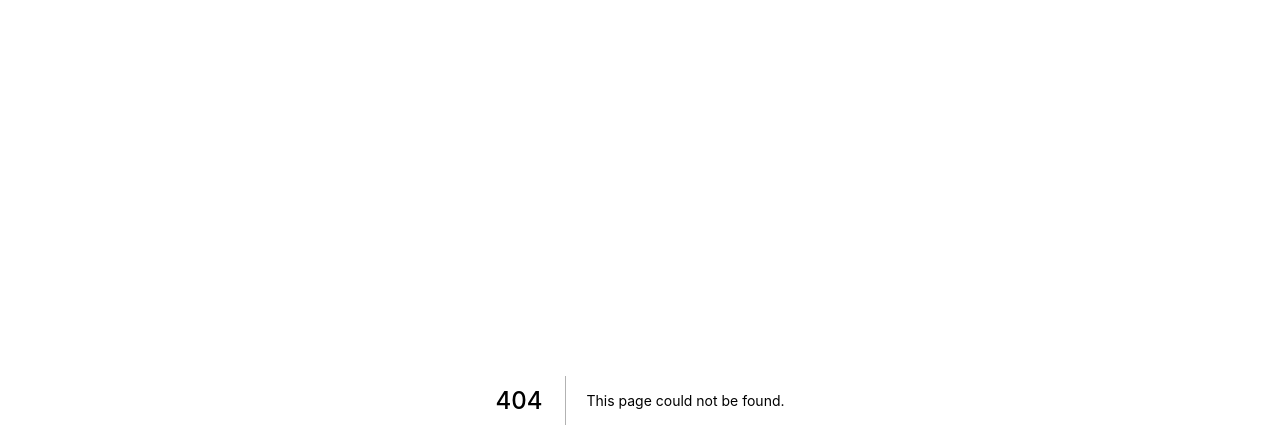
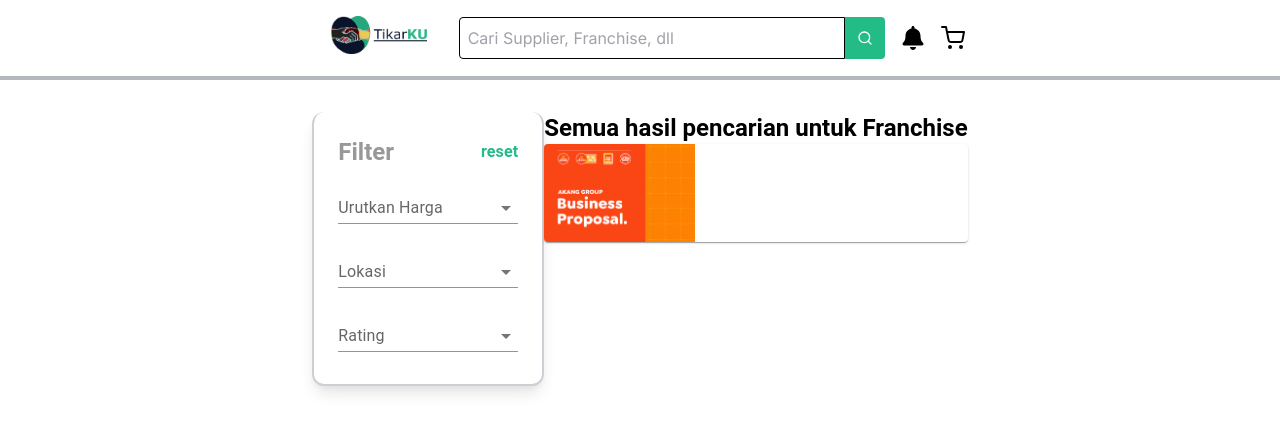
Before and after one commit to lordronz-archive/tikar-ku, a Next.js app: page /franchise in a window 1280 px wide. Before the commit this address had no page. Shown: the top 448 px of the page. Built offline with nearby package versions, Linux system fonts and the light colour scheme.

Commit message:
feat: Add search result

```diff
--- a/src/components/Menu.tsx
+++ b/src/components/Menu.tsx
@@ -8,7 +8,7 @@
 
 const Card = ({ src, alt }: { src: StaticImageData, alt: string }) => {
   return (
-    <div className='flex flex-col items-center justify-center w-60 h-60 border rounded-xl border-vblack border-b-2 border-r-2 border-l-2 border-t-0 shadow-lg border-opacity-20 cursor-pointer mb-4'>
+    <div className='flex flex-col items-center justify-center md:w-60 md:h-60 w-24 h-24 border rounded-xl border-vblack border-b-2 border-r-2 border-l-2 border-t-0 shadow-lg border-opacity-20 cursor-pointer mb-4'>
       <div className='flex justify-center items-center p-4'>
         <Image src={src} alt={alt} />
       </div>
--- /dev/null
+++ b/src/components/SearchResult.tsx
@@ -0,0 +1,26 @@
+import Box from '@mui/material/Box';
+import Card from '@mui/material/Card';
+import CardMedia from '@mui/material/CardMedia';
+import Typography from '@mui/material/Typography';
+
+const SearchResult = () => {
+  return (
+    <div>
+      <Typography variant='h5'>
+        <Box fontWeight='fontWeightBold'>
+          Semua hasil pencarian untuk Franchise
+        </Box>
+      </Typography>
+      <Card sx={{ display: 'flex' }}>
+        <CardMedia
+          component="img"
+          sx={{ width: 151 }}
+          image="/search-1.png"
+          alt="Live from space album cover"
+        />
+      </Card>
+    </div>
+  );
+};
+
+export default SearchResult;
--- /dev/null
+++ b/src/components/form/Filter.tsx
@@ -0,0 +1,91 @@
+import Box from '@mui/material/Box';
+import FormControl from '@mui/material/FormControl';
+import InputLabel from '@mui/material/InputLabel';
+import MenuItem from '@mui/material/MenuItem';
+import Select, { SelectChangeEvent } from '@mui/material/Select';
+import Typography from '@mui/material/Typography';
+import { useState } from 'react';
+
+const Filter = () => {
+  const [harga, setHarga] = useState('');
+
+  const handleChange = (event: SelectChangeEvent) => {
+    setHarga(event.target.value);
+  };
+
+  return (
+    <div className='p-6 border rounded-xl border-vblack border-b-2 border-r-2 border-l-2 border-t-0 shadow-lg border-opacity-20'>
+      <div className='flex items-center justify-between'>
+        <Typography variant='h5'>
+          <Box fontWeight='fontWeightBold' color='#989898'>
+            Filter
+          </Box>
+        </Typography>
+        <Typography>
+          <Box fontWeight='fontWeightBold' className='text-vgreen cursor-pointer hover:underline'>
+            reset
+          </Box>
+        </Typography>
+      </div>
+      <div>
+        <FormControl variant="standard" sx={{ my: 1, minWidth: 180 }}>
+          <InputLabel id="demo-simple-select-standard-label">Urutkan Harga</InputLabel>
+          <Select
+            labelId="demo-simple-select-standard-label"
+            id="demo-simple-select-standard"
+            value={harga}
+            onChange={handleChange}
+            label="Urutkan Harga"
+          >
+            <MenuItem value="">
+              <em>None</em>
+            </MenuItem>
+            <MenuItem value={10}>Ten</MenuItem>
+            <MenuItem value={20}>Twenty</MenuItem>
+            <MenuItem value={30}>Thirty</MenuItem>
+          </Select>
+        </FormControl>
+      </div>
+      <div>
+        <FormControl variant="standard" sx={{ my: 1, minWidth: 180 }}>
+          <InputLabel id="demo-simple-select-standard-label">Lokasi</InputLabel>
+          <Select
+            labelId="demo-simple-select-standard-label"
+            id="demo-simple-select-standard"
+            value={harga}
+            onChange={handleChange}
+            label="Lokasi"
+          >
+            <MenuItem value="">
+              <em>None</em>
+            </MenuItem>
+            <MenuItem value={10}>Ten</MenuItem>
+            <MenuItem value={20}>Twenty</MenuItem>
+            <MenuItem value={30}>Thirty</MenuItem>
+          </Select>
+        </FormControl>
+      </div>
+      <div>
+        <FormControl variant="standard" sx={{ my: 1, minWidth: 180 }}>
+          <InputLabel id="demo-simple-select-standard-label">Rating</InputLabel>
+          <Select
+            labelId="demo-simple-select-standard-label"
+            id="demo-simple-select-standard"
+            value={harga}
+            onChange={handleChange}
+            label="Rating"
+          >
+            <MenuItem value="">
+              <em>None</em>
+            </MenuItem>
+            <MenuItem value={10}>Ten</MenuItem>
+            <MenuItem value={20}>Twenty</MenuItem>
+            <MenuItem value={30}>Thirty</MenuItem>
+          </Select>
+        </FormControl>
+      </div>
+    </div>
+  );
+};
+
+export default Filter;
--- a/src/components/form/Input.tsx
+++ b/src/components/form/Input.tsx
@@ -4,7 +4,7 @@
   return (
     <div className='flex w-4/12'>
       <input type='text' className='border rounded-l w-full p-2' placeholder='Cari Supplier, Franchise, dll' />
-      <button className='p-2 bg-vgreen text-vwhite rounded-r'>
+      <button className='p-2 px-3 bg-vgreen text-vwhite rounded-r'>
         <FiSearch />
       </button>
     </div>
--- a/src/components/layout/Header.tsx
+++ b/src/components/layout/Header.tsx
@@ -1,4 +1,5 @@
 import Image from 'next/image';
+import Link from 'next/link';
 import { FaBell } from 'react-icons/fa';
 import { FiShoppingCart } from 'react-icons/fi';
 
@@ -11,7 +12,9 @@
     <header className='transition-shadow sticky top-0 z-50 bg-vwhite'>
       <nav className='flex items-center justify-center border-b-4 border-vblack border-opacity-30 space-x-4'>
         <div className='flex p-4'>
-          <Image src={tikarku} alt='Logo TikarKU' height={tikarku.height / 10} width={tikarku.width / 10} />
+          <Link href='/'>
+            <a><Image src={tikarku} alt='Logo TikarKU' height={tikarku.height / 10} width={tikarku.width / 10} /></a>
+          </Link>
         </div>
         <Input />
         <FaBell size='1.5em' className='cursor-pointer' />
--- /dev/null
+++ b/src/pages/franchise.tsx
@@ -0,0 +1,28 @@
+import type { NextPage } from 'next';
+import Head from 'next/head';
+
+import Filter from '@/components/form/Filter';
+import Header from '@/components/layout/Header';
+import SearchResult from '@/components/SearchResult';
+import styles from '@/styles/Home.module.css';
+
+const Login: NextPage = () => {
+  return (
+    <div className={styles.container}>
+      <Head>
+        <title>Franchise - TikarKU</title>
+        <meta name="description" content="Generated by create next app" />
+        <link rel="icon" href="/favicon.ico" />
+      </Head>
+
+      <Header />
+
+      <main className="flex flex-initial flex-row justify-center py-8 px-0 md:px-48">
+        <Filter />
+        <SearchResult />
+      </main>
+    </div>
+  );
+};
+
+export default Login;
--- a/src/pages/index.tsx
+++ b/src/pages/index.tsx
@@ -18,7 +18,7 @@
 
       <Header />
 
-      <main className={styles.main}>
+      <main className={`${styles.main} py-8 px-0 md:px-48`}>
         <MainCarousel />
         <Menu />
         <Showcase />
--- /dev/null
+++ b/src/pages/login.tsx
@@ -0,0 +1,25 @@
+import type { NextPage } from 'next';
+import Head from 'next/head';
+
+import Header from '@/components/layout/Header';
+import styles from '@/styles/Home.module.css';
+
+const Login: NextPage = () => {
+  return (
+    <div className={styles.container}>
+      <Head>
+        <title>Login - TikarKU</title>
+        <meta name="description" content="Generated by create next app" />
+        <link rel="icon" href="/favicon.ico" />
+      </Head>
+
+      <Header />
+
+      <main className={`${styles.main} py-8 px-0 md:px-48`}>
+
+      </main>
+    </div>
+  );
+};
+
+export default Login;
--- a/src/styles/Home.module.css
+++ b/src/styles/Home.module.css
@@ -4,7 +4,6 @@
 }
 
 .main {
-  padding: 2rem 12rem;
   flex: 1;
   display: flex;
   flex-direction: column;
```
Also changed, not shown: public/search-1.png (added).
